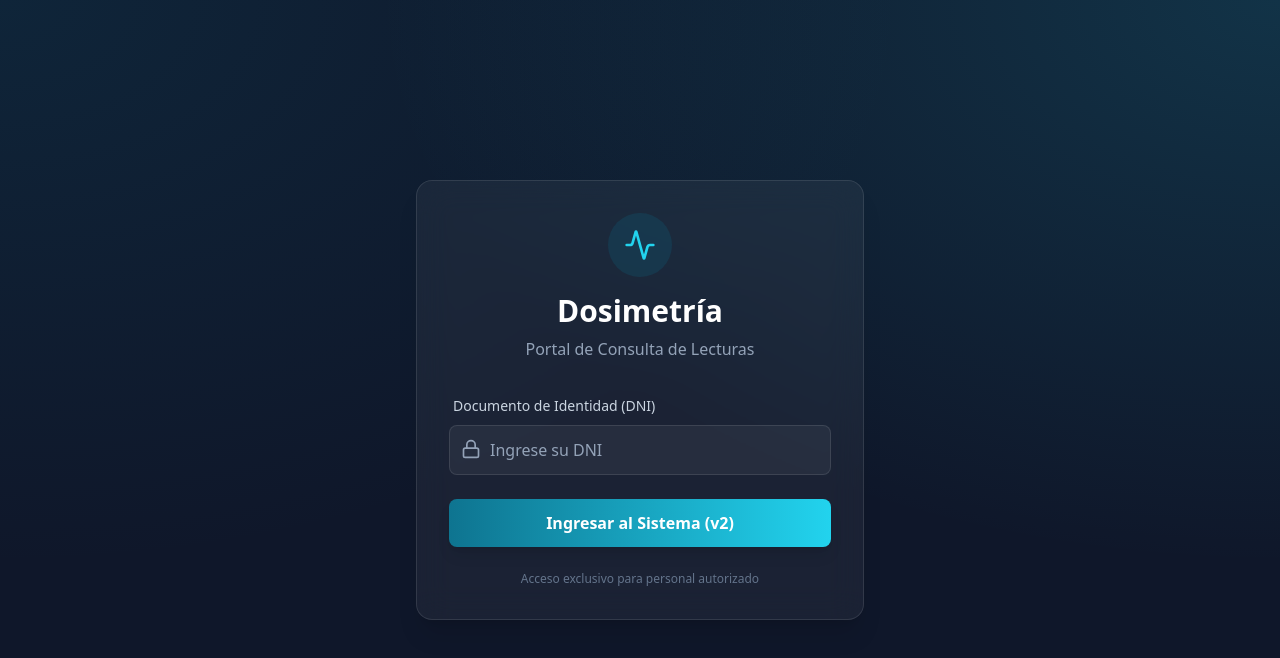
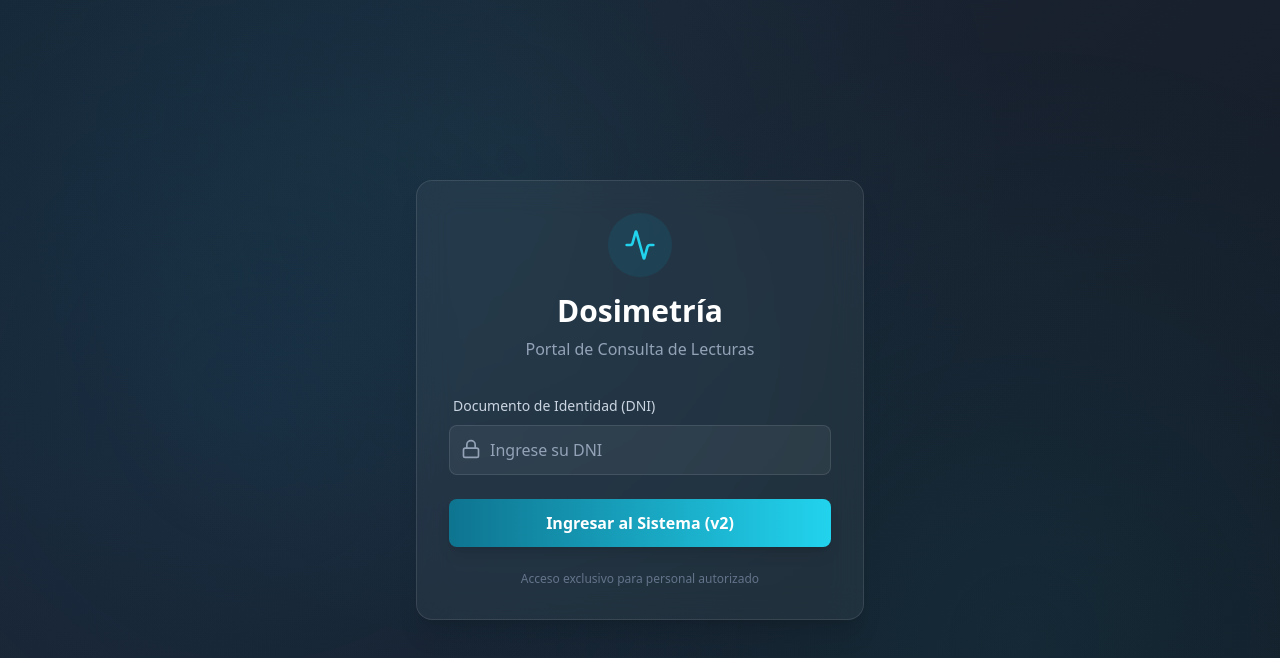
Before and after one commit to krlo1281/carlosh, a React (Vite) app: page /#/ in a window 1280 px wide. Shown: the top 658 px of the page. Built offline with nearby package versions, Linux system fonts and the light colour scheme; no server answers.

Commit message:
Add animated gradient background

```diff
--- a/src/index.css
+++ b/src/index.css
@@ -4,10 +4,58 @@
 
 @layer base {
   body {
-    @apply bg-slate-900 text-white font-sans antialiased overflow-x-hidden;
+    @apply text-white font-sans antialiased overflow-x-hidden;
+    background: linear-gradient(-45deg,
+        #0f1419,
+        #1a2332,
+        #0e394d,
+        #1a2332);
+    background-size: 400% 400%;
+    animation: gradientShift 15s ease infinite;
+    position: relative;
+  }
+
+  body::before {
+    content: '';
+    position: fixed;
+    top: 0;
+    left: 0;
+    width: 100%;
+    height: 100%;
     background-image:
-      radial-gradient(at 0% 0%, rgba(14, 116, 144, 0.15) 0px, transparent 50%),
-      radial-gradient(at 100% 0%, rgba(34, 211, 238, 0.15) 0px, transparent 50%);
+      radial-gradient(circle at 20% 50%, rgba(14, 165, 233, 0.08) 0%, transparent 50%),
+      radial-gradient(circle at 80% 80%, rgba(6, 182, 212, 0.08) 0%, transparent 50%),
+      radial-gradient(circle at 40% 20%, rgba(34, 211, 238, 0.06) 0%, transparent 50%);
+    pointer-events: none;
+    z-index: 0;
+  }
+
+  @keyframes gradientShift {
+    0% {
+      background-position: 0% 50%;
+    }
+
+    50% {
+      background-position: 100% 50%;
+    }
+
+    100% {
+      background-position: 0% 50%;
+    }
+  }
+
+  @keyframes float {
+
+    0%,
+    100% {
+      transform: translateY(0) rotate(0deg);
+      opacity: 0.5;
+    }
+
+    50% {
+      transform: translateY(-20px) rotate(180deg);
+      opacity: 0.8;
+    }
   }
 }
 
@@ -15,9 +63,11 @@
   .glass-panel {
     @apply bg-white/5 backdrop-blur-lg border border-white/10 shadow-xl rounded-2xl;
   }
+
   .input-primary {
     @apply w-full bg-white/5 border border-white/10 rounded-lg px-4 py-3 outline-none text-white placeholder-slate-400 focus:border-brand-accent transition-all duration-300;
   }
+
   .btn-primary {
     @apply w-full bg-gradient-to-r from-brand-primary to-brand-accent text-white font-semibold py-3 rounded-lg shadow-lg hover:shadow-cyan-500/25 transform hover:-translate-y-0.5 transition-all duration-300 disabled:opacity-50 disabled:cursor-not-allowed;
   }
```
